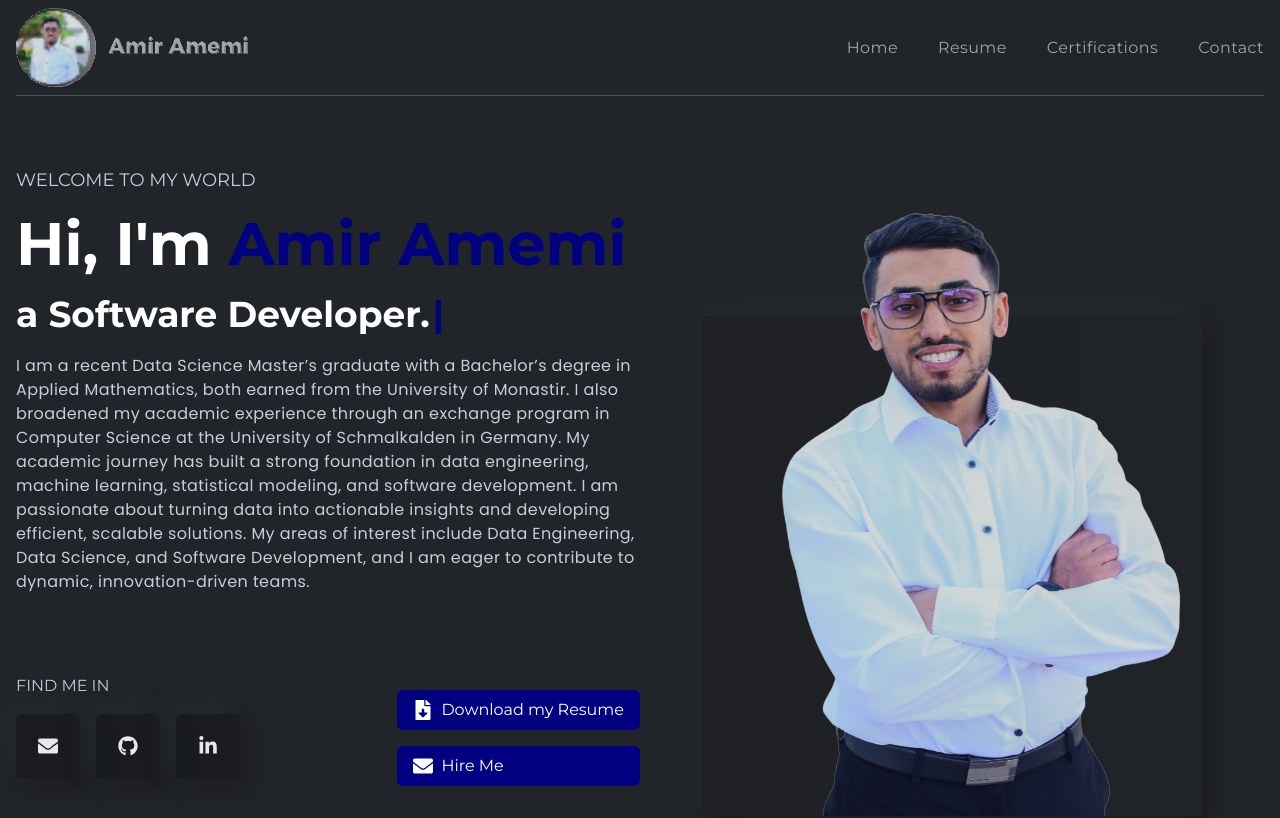
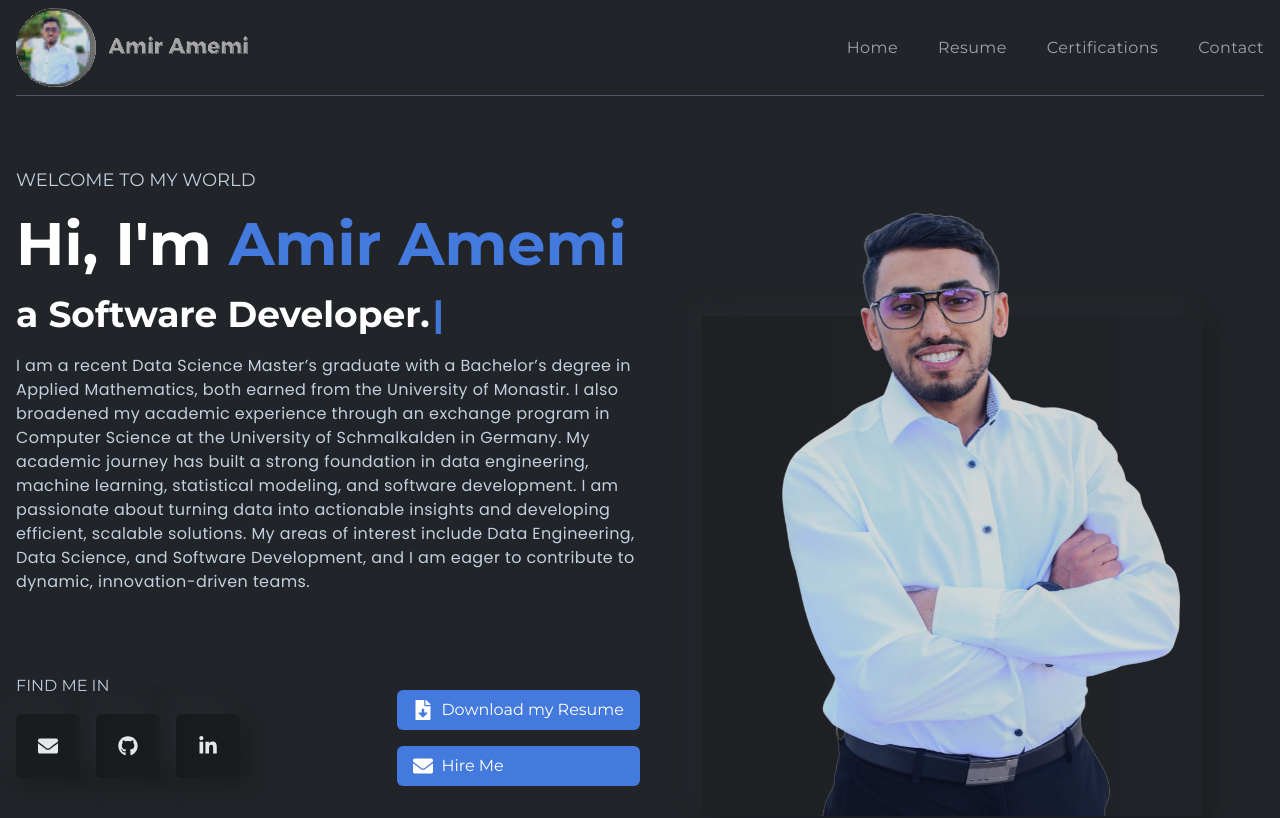
Before and after one commit to AmirAmemi/Portfolio, a React (Create React App) app: page / in a window 1280 px wide. Shown: the top 818 px of the page. Built offline with nearby package versions, Linux system fonts and the light colour scheme.

Commit message:
change color from #ff014f to #447add

```diff
--- a/src/components/banner/LeftBanner.js
+++ b/src/components/banner/LeftBanner.js
@@ -22,7 +22,7 @@ const LeftBanner = () => {
           <Cursor
             cursorBlinking="false"
             cursorStyle="|"
-            cursorColor="#000080"
+            cursorColor="#447add"
           />
         </h2>
         <p className="text-base font-bodyFont leading-6 tracking-wide">
--- a/src/components/resume/Achievement.js
+++ b/src/components/resume/Achievement.js
@@ -102,7 +102,7 @@ const Testimonial = () => {
             ? {
                 width: "12px",
                 height: "12px",
-                background: "#000080",
+                background: "#447add",
                 borderRadius: "50%",
                 cursor: "pointer",
               }
--- a/src/components/tesimonial/Testimonial.js
+++ b/src/components/tesimonial/Testimonial.js
@@ -85,7 +85,7 @@ const Testimonial = () => {
                 width: "12px",
                 height: "12px",
                 color: "blue",
-                background: "#000080",
+                background: "#447add",
                 borderRadius: "50%",
                 cursor: "pointer",
               }
--- a/tailwind.config.js
+++ b/tailwind.config.js
@@ -21,7 +21,7 @@ module.exports = {
         bodyColor: "#212428",
         lightText: "#c4cfde",
         boxBg: "linear-gradient(145deg, #1e2024, #23272b)",
-        designColor: "#000080",
+        designColor: "#447add",
       },
       boxShadow: {
         shadowOne: "10px 10px 19px #1c1e22, -10px -10px 19px #262a2e",
```
